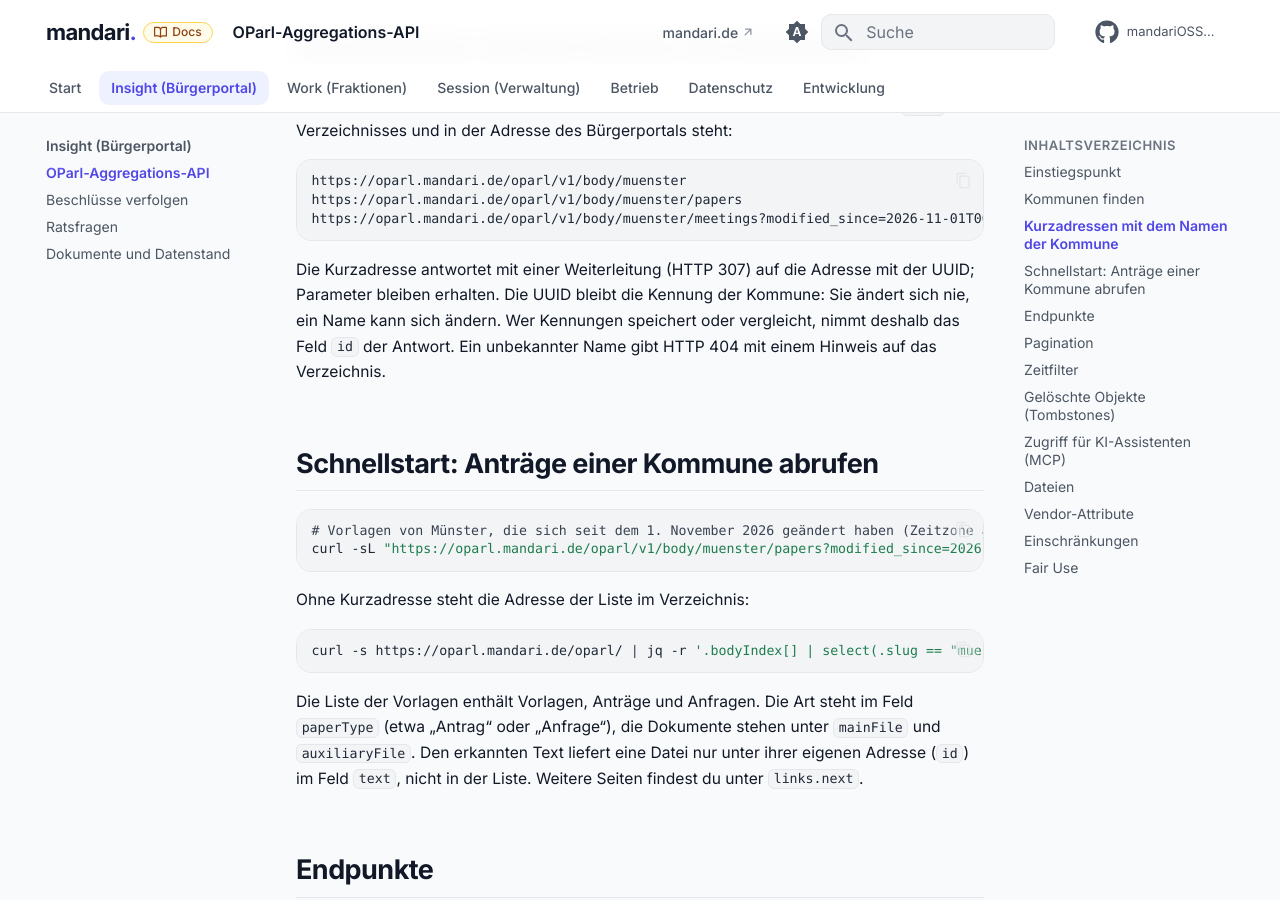
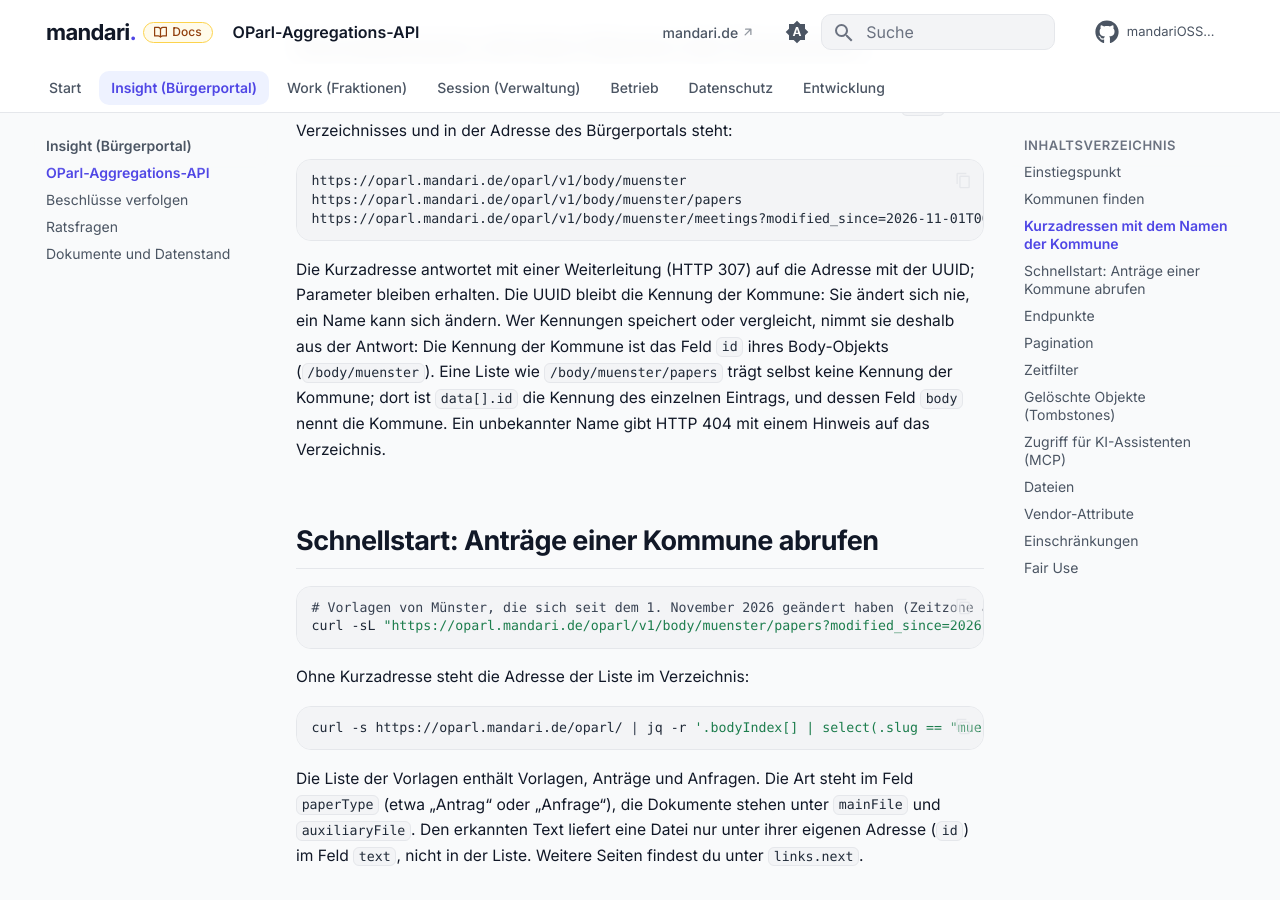
Before and after one commit to mandariOSS/docs, an MkDocs documentation site: the page built from docs/insight/oparl-api.md, in a window 1280 px wide and 900 px high, scrolled down 1338 px. Built offline with MkDocs 1.6.1 and Material for MkDocs 9.7.7, drawn with Linux system fonts in a browser that asks for light colours; comment, search, counter and statistics services are not loaded.

Commit message:
OParl-API: Kennung der Kommune und der Listeneinträge unterscheiden (mandari#1309)

````diff
--- a/docs/insight/oparl-api.md
+++ b/docs/insight/oparl-api.md
@@ -45,7 +45,7 @@
 https://oparl.mandari.de/oparl/v1/body/muenster/meetings?modified_since=2026-11-01T00:00:00Z
 ```
 
-Die Kurzadresse antwortet mit einer Weiterleitung (HTTP 307) auf die Adresse mit der UUID; Parameter bleiben erhalten. Die UUID bleibt die Kennung der Kommune: Sie ändert sich nie, ein Name kann sich ändern. Wer Kennungen speichert oder vergleicht, nimmt deshalb das Feld `id` der Antwort. Ein unbekannter Name gibt HTTP 404 mit einem Hinweis auf das Verzeichnis.
+Die Kurzadresse antwortet mit einer Weiterleitung (HTTP 307) auf die Adresse mit der UUID; Parameter bleiben erhalten. Die UUID bleibt die Kennung der Kommune: Sie ändert sich nie, ein Name kann sich ändern. Wer Kennungen speichert oder vergleicht, nimmt sie deshalb aus der Antwort: Die Kennung der Kommune ist das Feld `id` ihres Body-Objekts (`/body/muenster`). Eine Liste wie `/body/muenster/papers` trägt selbst keine Kennung der Kommune; dort ist `data[].id` die Kennung des einzelnen Eintrags, und dessen Feld `body` nennt die Kommune. Ein unbekannter Name gibt HTTP 404 mit einem Hinweis auf das Verzeichnis.
 
 ## Schnellstart: Anträge einer Kommune abrufen
 
````
